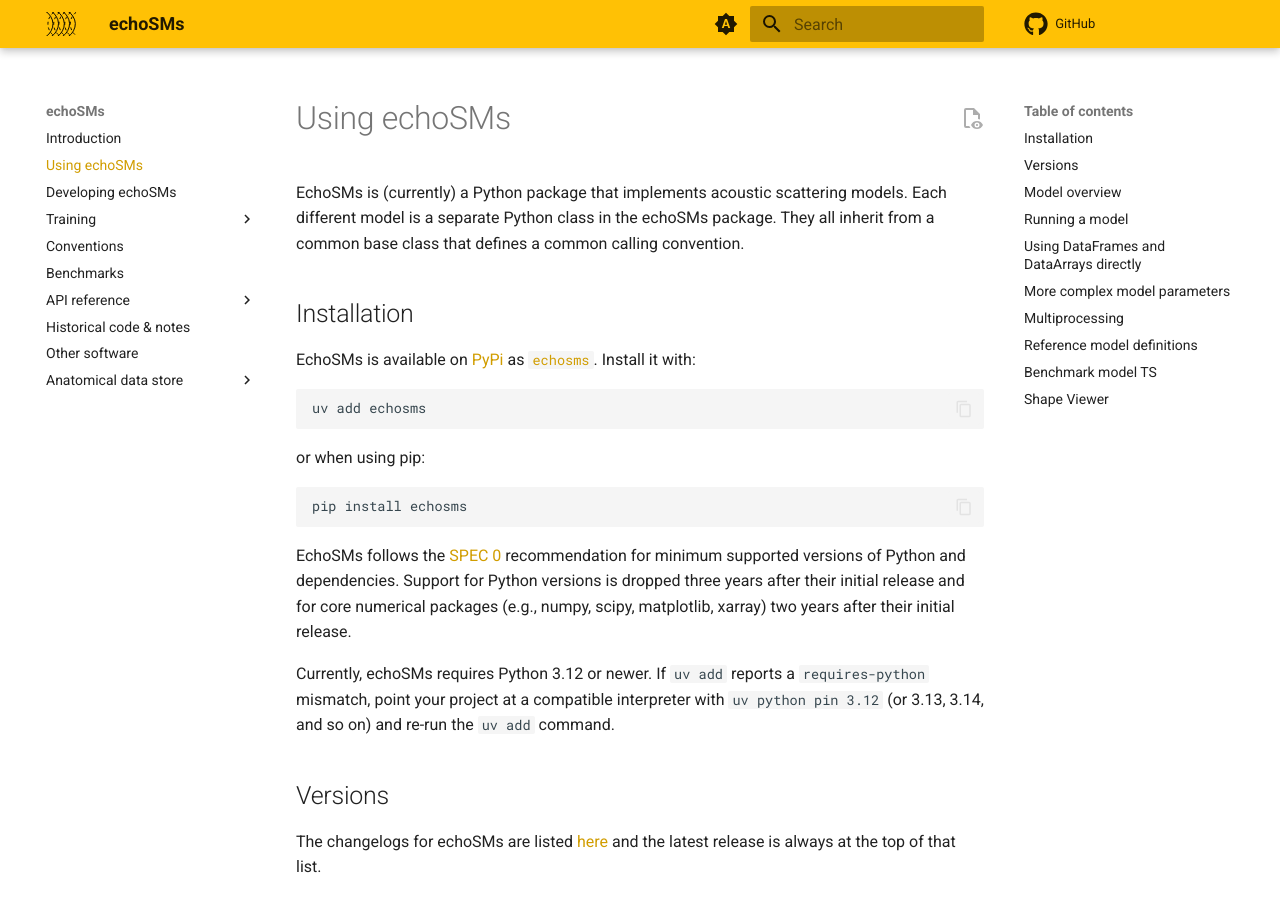
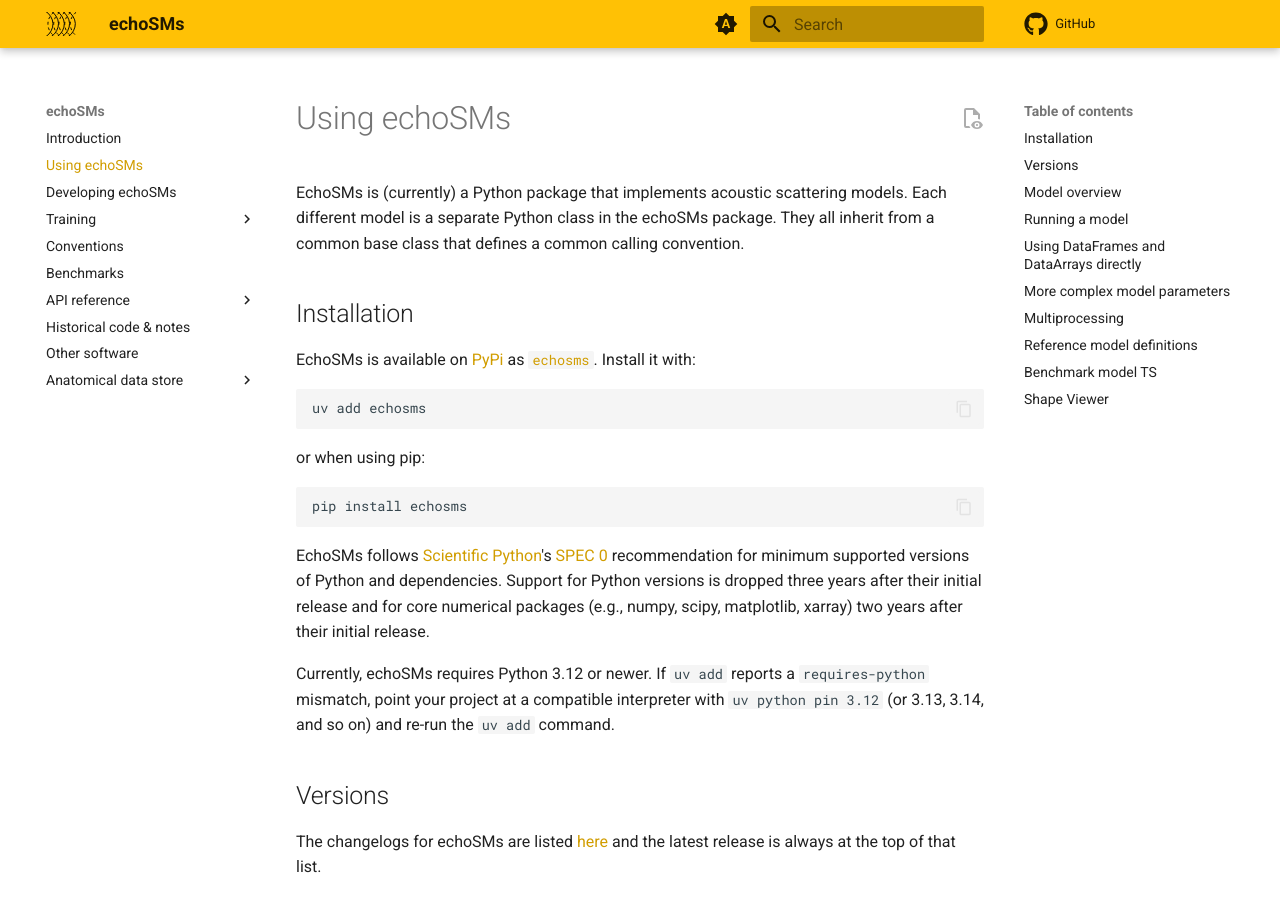
Before and after one commit to ices-tools-dev/echoSMs, an MkDocs documentation site: the page built from docs/usage.md, in a window 1280 px wide and 900 px high. Built offline with MkDocs 1.6.1 and Material for MkDocs 9.7.7, drawn with Linux system fonts in a browser that asks for light colours; comment, search, counter and statistics services are not loaded.

Commit message:
Update SPEC0 text; add coverage output to console

````diff
--- a/docs/usage.md
+++ b/docs/usage.md
@@ -16,7 +16,8 @@
 pip install echosms
 ```
 
-EchoSMs follows the [SPEC 0](https://scientific-python.org/specs/spec-0000/) recommendation for minimum
+EchoSMs follows [Scientific Python](https://scientific-python.org/)'s
+[SPEC 0](https://scientific-python.org/specs/spec-0000/) recommendation for minimum
 supported versions of Python and dependencies. Support for Python versions is dropped three years
 after their initial release and for core numerical packages (e.g., numpy, scipy, matplotlib, xarray)
 two years after their initial release.
--- a/pyproject.toml
+++ b/pyproject.toml
@@ -97,7 +97,7 @@
 
 [tool.pytest.ini_options]
 testpaths = ['tests',]
-addopts = ["--import-mode=importlib", "--cov=echosms", "--cov-report=html"]
+addopts = ["--import-mode=importlib", "--cov=echosms", "--cov-report=html", "--cov-report=term"]
 markers = [
     "internet: tests that require internet access (mostly to the echoSMs datastore)",
 ]
````
